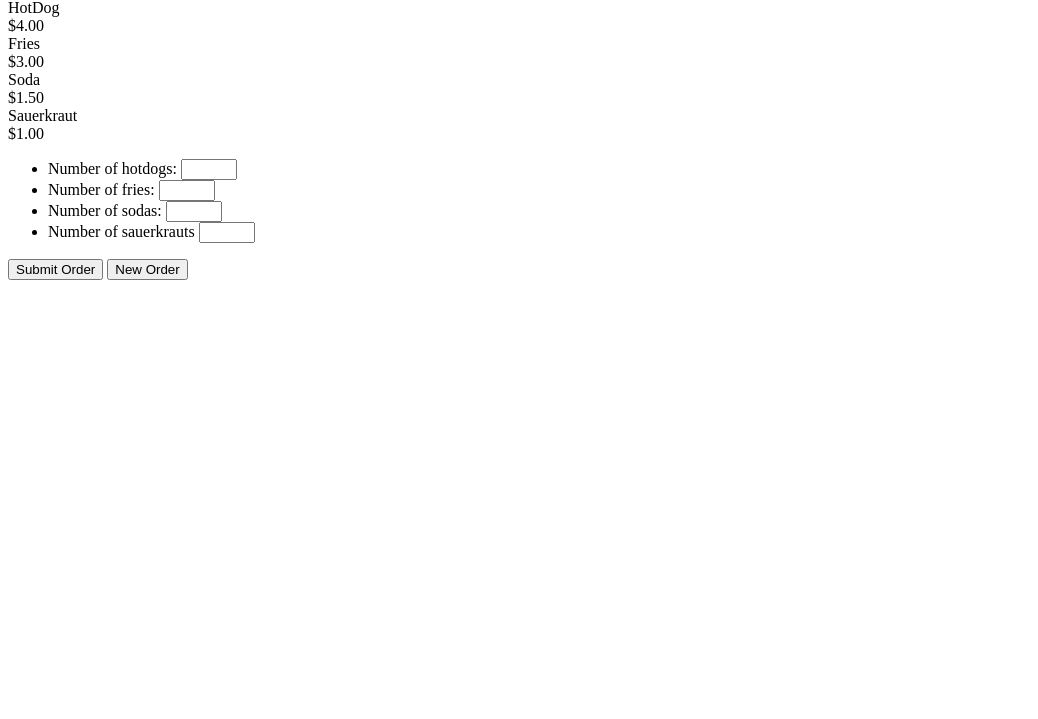
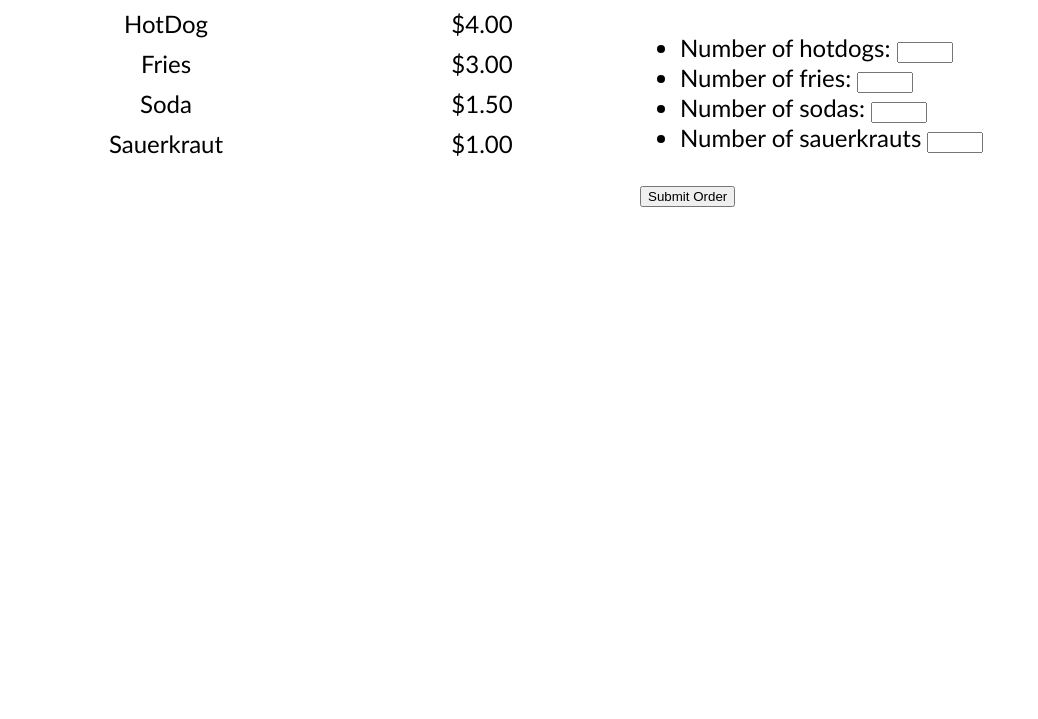
Before and after one commit to nolaProgramierer/dgmd-e28-assignment2-simple-obj, a plain HTML site: page index.html in a window 1280 px wide. Shown: the part 81-800 px from the top of the page, without its empty margins (0-1038 px from the left). Drawn offline with Linux system fonts and the light colour scheme; the site is published under a folder, as on GitHub Pages, so addresses that start at the root find nothing.

Commit message:
changed ext file paths

```diff
--- a/index.html
+++ b/index.html
@@ -3,8 +3,8 @@
 <header>
     <meta lang="en">
     <title>Joe's Hotdogs</title>
-    <script src="/script.js"></script>
-    <link rel="stylesheet" href="/style0.css">
+    <script src="script.js"></script>
+    <link rel="stylesheet" href="style0.css">
 
 </header>
 <body>
```
